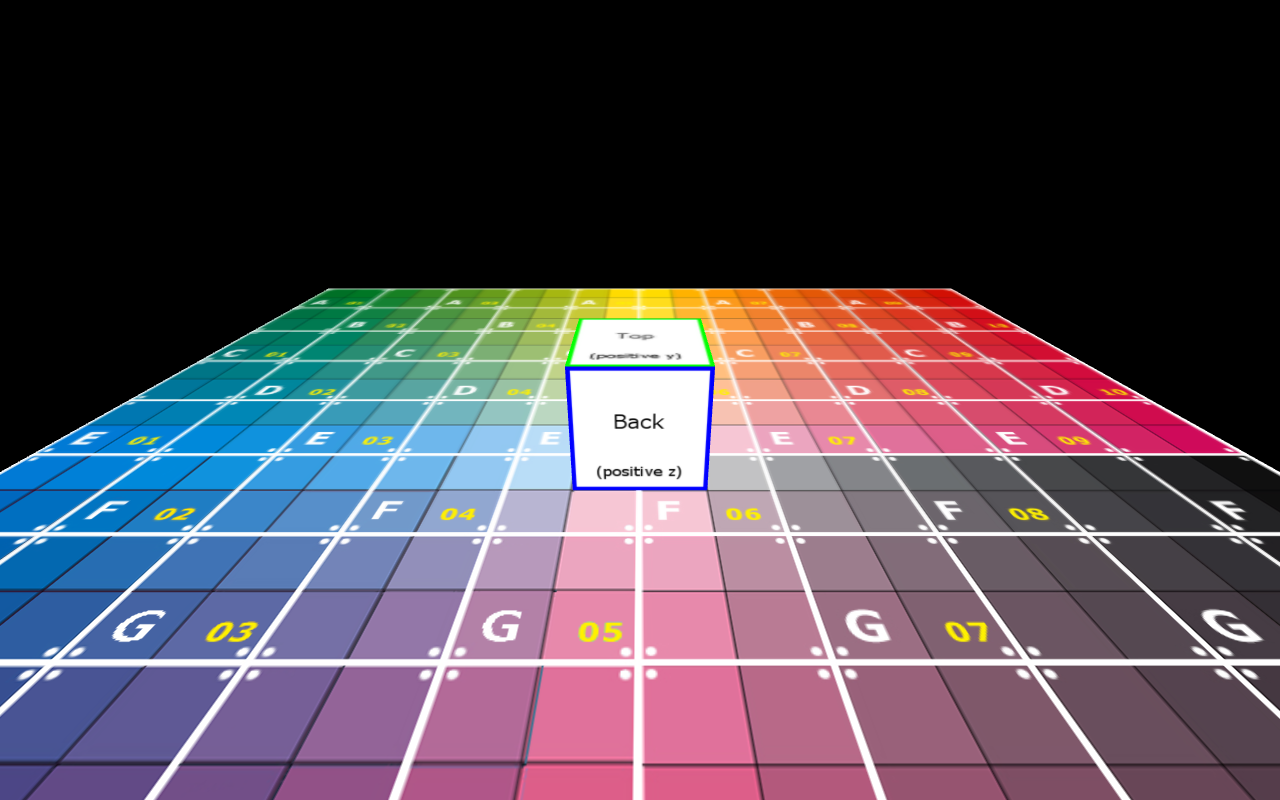
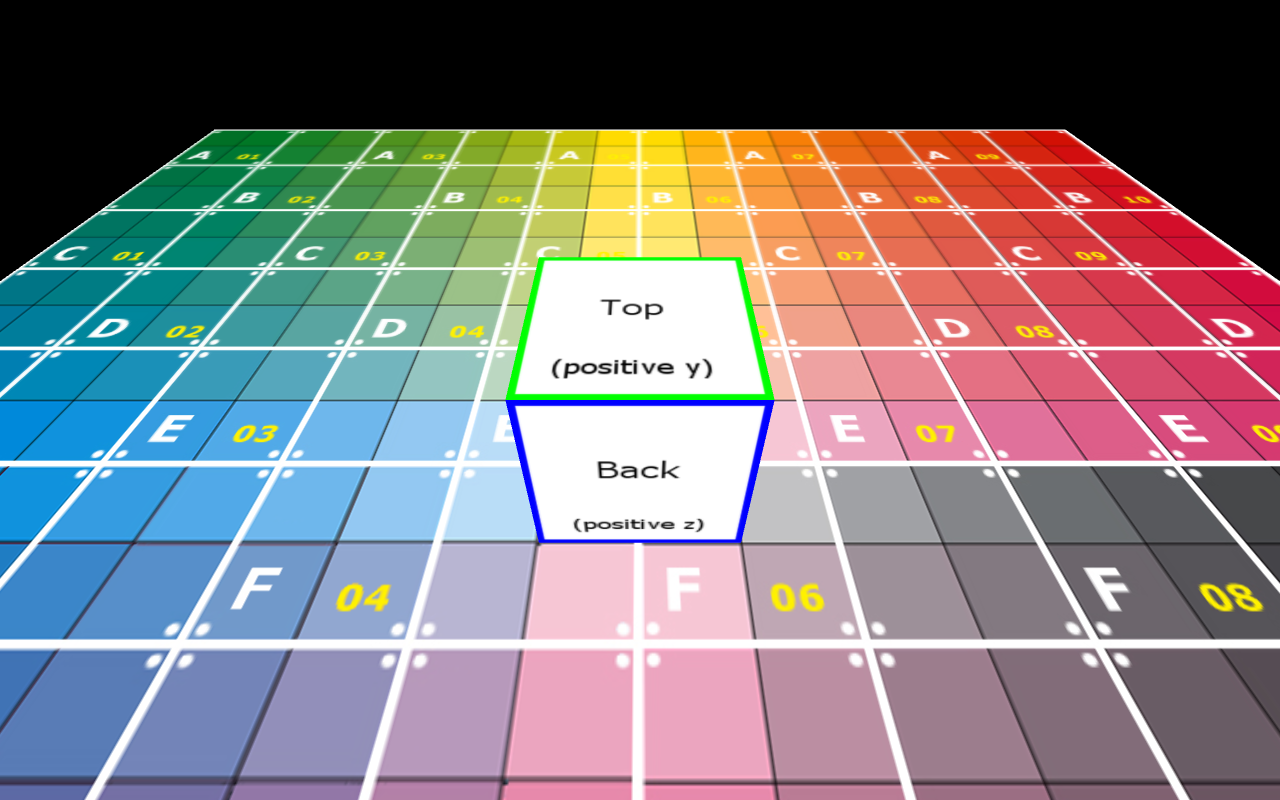
Before and after one commit to D4Q2/TPS_3D_Game, a plain HTML site: page index.html in a window 1280 px wide. Drawn offline with Linux system fonts and the light colour scheme; animation ran at ten frames a second.

Commit message:
Update index.html

```diff
--- a/index.html
+++ b/index.html
@@ -27,7 +27,7 @@ function initialize()
 	scene = new THREE.Scene();
 
 	camera = new THREE.PerspectiveCamera( 70, window.innerWidth / window.innerHeight, 0.1, 1000 );
-	camera.position.set(0, 2, 4);
+	camera.position.set(0, 2, 2);
 	camera.lookAt( scene.position );
 
 	let ambientLight = new THREE.AmbientLight( 0xcccccc, 1.00 );
```
